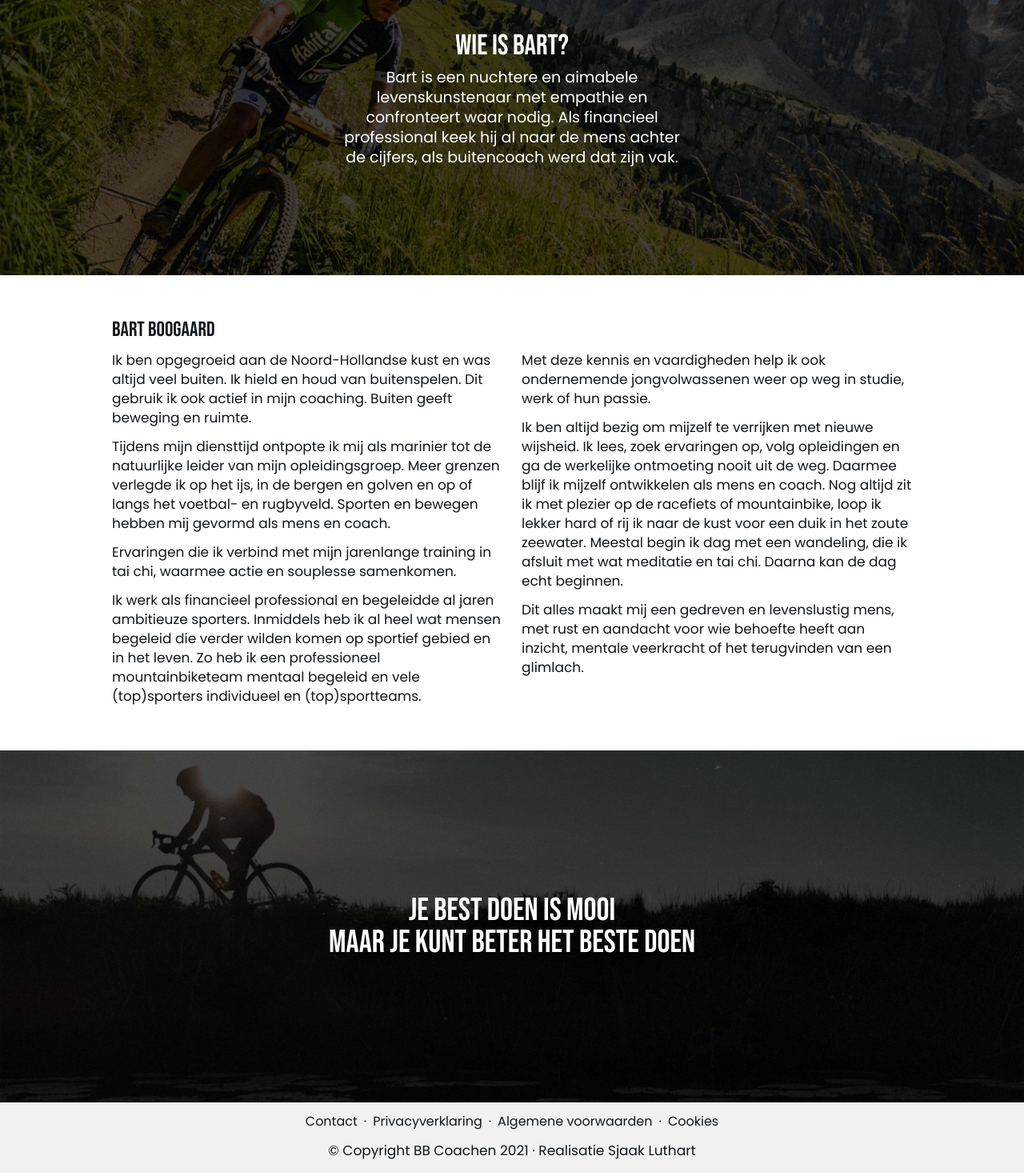
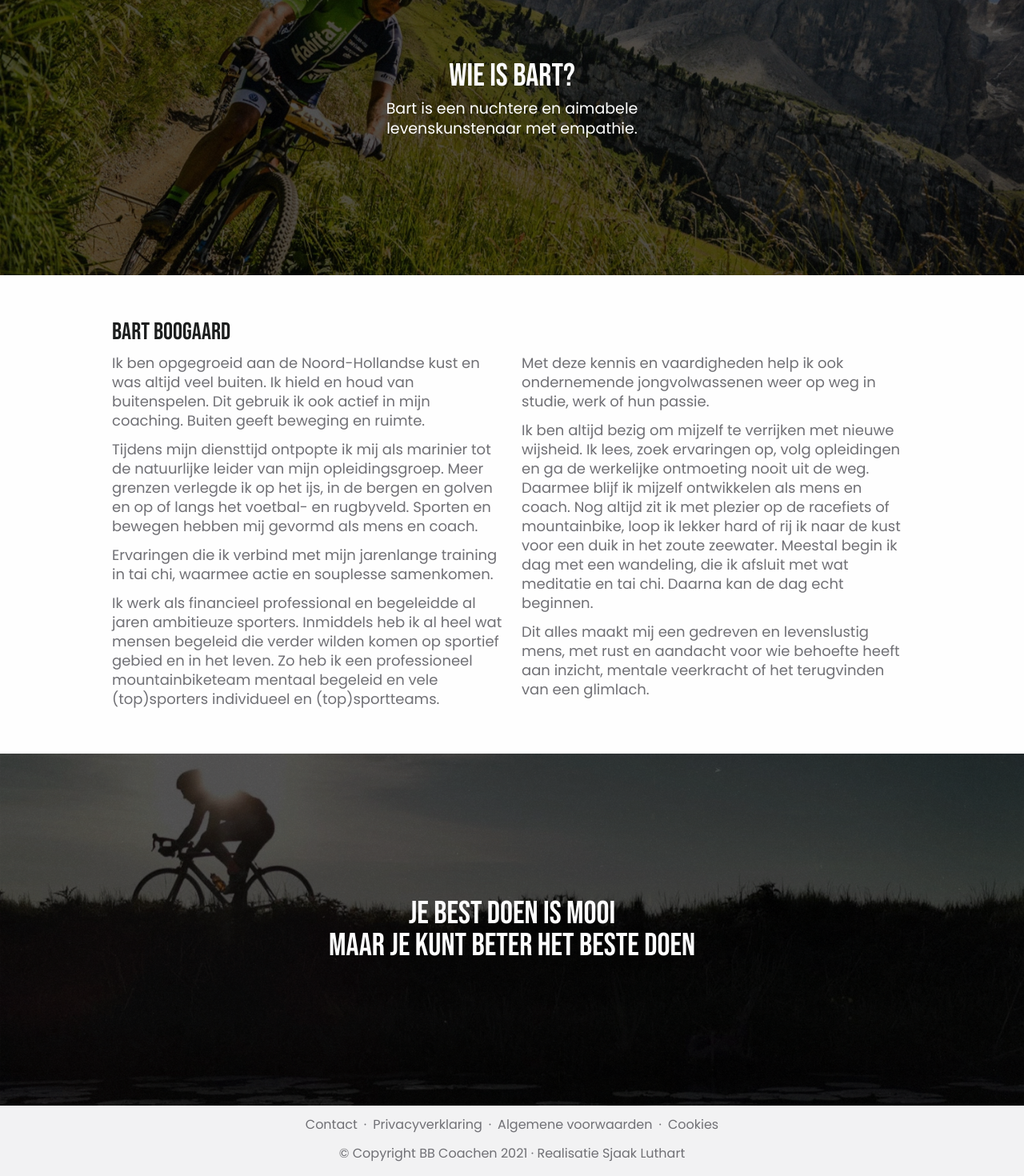
Before and after one commit to sjaakluthart/bb-coachen-website, a React (Create React App) app: page /about in a window 1280 px wide. Shown: the part 178-1648 px from the top of the page at 80% size. Built offline with nearby package versions, Linux system fonts and the light colour scheme.

Commit message:
Changed styling.

```diff
--- a/src/components/About.tsx
+++ b/src/components/About.tsx
@@ -9,7 +9,7 @@ const About = () => (
       <article>
         <h1>Wie is Bart?</h1>
         <p>
-          Bart is een nuchtere en aimabele levenskunstenaar met empathie en confronteert waar nodig. Als financieel professional keek hij al naar de mens achter de cijfers, als buitencoach werd dat zijn vak.
+          Bart is een nuchtere en aimabele levenskunstenaar met empathie.
         </p>
       </article>
     </section>
--- a/src/components/Expeditions.tsx
+++ b/src/components/Expeditions.tsx
@@ -17,9 +17,6 @@ const Expeditions = () => (
     <section className="hero">
       <article>
         <h1>Leef met een glimlach</h1>
-        <p>
-          Je bent een ondernemende jongvolwassene of (top)sporter. Je wilt je doelen bereiken. In je werk, studie of sport én in je leven. Maar je hebt niet helder waarom je niet verder komt. Of wat je het allerliefste wilt. Wat nu?
-        </p>
         <p>
           Ik ga met jou op zoek naar jouw focus, wat voor jou werkt en naar jouw glimlach.
         </p>
--- a/src/components/Home.tsx
+++ b/src/components/Home.tsx
@@ -8,9 +8,9 @@ const Home = () => (
     <section className="hero">
       <article>
         <h1>Bart Boogaard, Buitencoach</h1>
-        <p>
+        {/* <p>
           Je bent een ondernemende jongvolwassene of (top)sporter. Je wilt je doelen bereiken. In je werk, studie of sport én in je leven. Maar je hebt niet helder waarom je niet verder komt. Of wat je het allerliefste wilt. Wat nu?
-        </p>
+        </p> */}
         <p>
           Ik ga met jou op zoek naar jouw focus, wat voor jou werkt en naar jouw glimlach.
         </p>
--- a/src/css/Expeditions.css
+++ b/src/css/Expeditions.css
@@ -43,6 +43,7 @@
 .slide article h1 {
   width: 100%;
   max-width: 440px;
+  color: var(--white);
 }
 
 .slide article p {
--- a/src/css/Footer.css
+++ b/src/css/Footer.css
@@ -1,11 +1,16 @@
 footer {
   padding: 16px;
   text-align: center;
-  background-color: var(--lighter-gray);
+  background-color: var(--light-gray);
+}
+
+footer p,
+footer a {
+  font-size: 16px;
+  color: var(--gray);
 }
 
 footer a {
-  color: var(--black);
   text-decoration: none;
 }
 
--- a/src/css/Header.css
+++ b/src/css/Header.css
@@ -20,7 +20,8 @@ header > h1 {
   margin-bottom: 0;
 }
 
-header nav a {
+header nav a,
+header .sign-up {
   font-size: 24px;
   color: var(--black);
   text-decoration: none;
--- a/src/css/index.css
+++ b/src/css/index.css
@@ -6,12 +6,11 @@
   --softer-green: #EAf6EA;
   --light-green: #92CC8D;
   --dark-green: #1D6839;
-  --white: #FFFFFF;
-  --black: #11171C;
-  --gray: #969696;
-  --light-gray: #CCCCCC;
-  --lighter-gray: #f1f1f1;
-  --overlay: linear-gradient(rgba(0, 0, 0, 0.70), rgba(0, 0, 0, 0.70));
+  --white: #FEFEFE;
+  --black: #1D1F1F;
+  --gray: #707075;
+  --light-gray: #F2F2F3;
+  --overlay: linear-gradient(rgba(0, 0, 0, 0.65), rgba(0, 0, 0, 0.65));
   --image-height: 440px;
 }
 
@@ -22,11 +21,12 @@ body {
     sans-serif;
   -webkit-font-smoothing: antialiased;
   -moz-osx-font-smoothing: grayscale;
-  color: var(--black);
+  color: var(--gray);
+  background-color: var(--white);
 }
 
 p {
-  font-size: 17px;
+  font-size: 18px;
   line-height: 24px;
   margin-bottom: 12px;
 }
@@ -37,8 +37,9 @@ p:last-child {
 
 h1 {
   font-family: 'Bebas Neue', sans-serif;
-  font-size: 26px;
+  font-size: 30px;
   margin-bottom: 12px;
+  color: var(--black);
 }
 
 .hero {
@@ -64,7 +65,7 @@ h1 {
   top: 0;
   background-image: url('../assets/grain.jpg');
   background-size: cover;
-  opacity: 0.15;
+  opacity: 0.12;
 }
 
 .hero article {
@@ -75,9 +76,10 @@ h1 {
 }
 
 .hero h1 {
-  font-size: 36px;
+  font-size: 40px;
   margin-bottom: 8px;
   text-align: center;
+  color: var(--white);
 }
 
 .hero p {
@@ -138,6 +140,8 @@ article section:first-child {
   font-weight: 500;
   color: var(--green);
   text-decoration: none;
+  font-size: 18px;
+  line-height: 24px;
 }
 
 @media (min-width: 768px) {
```
